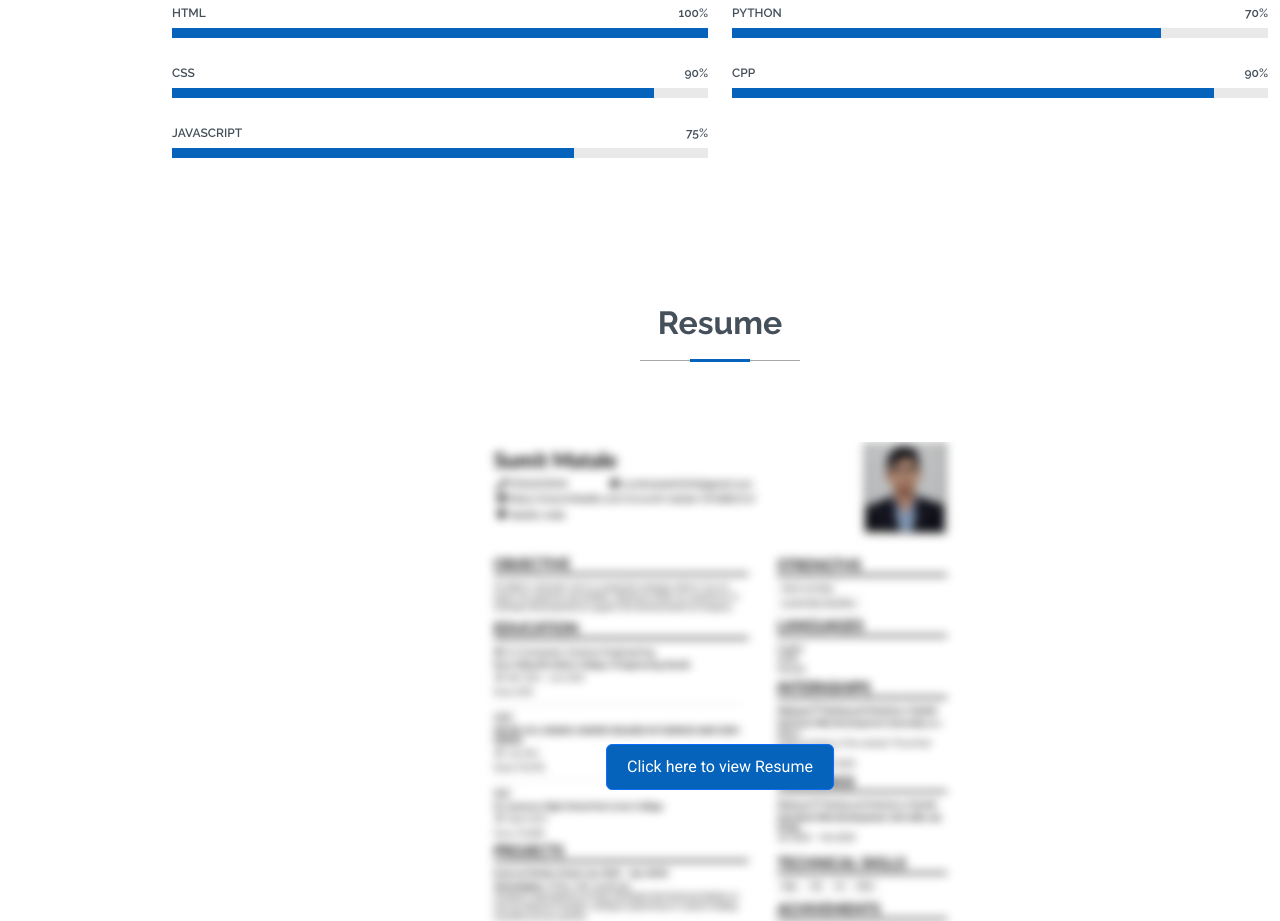
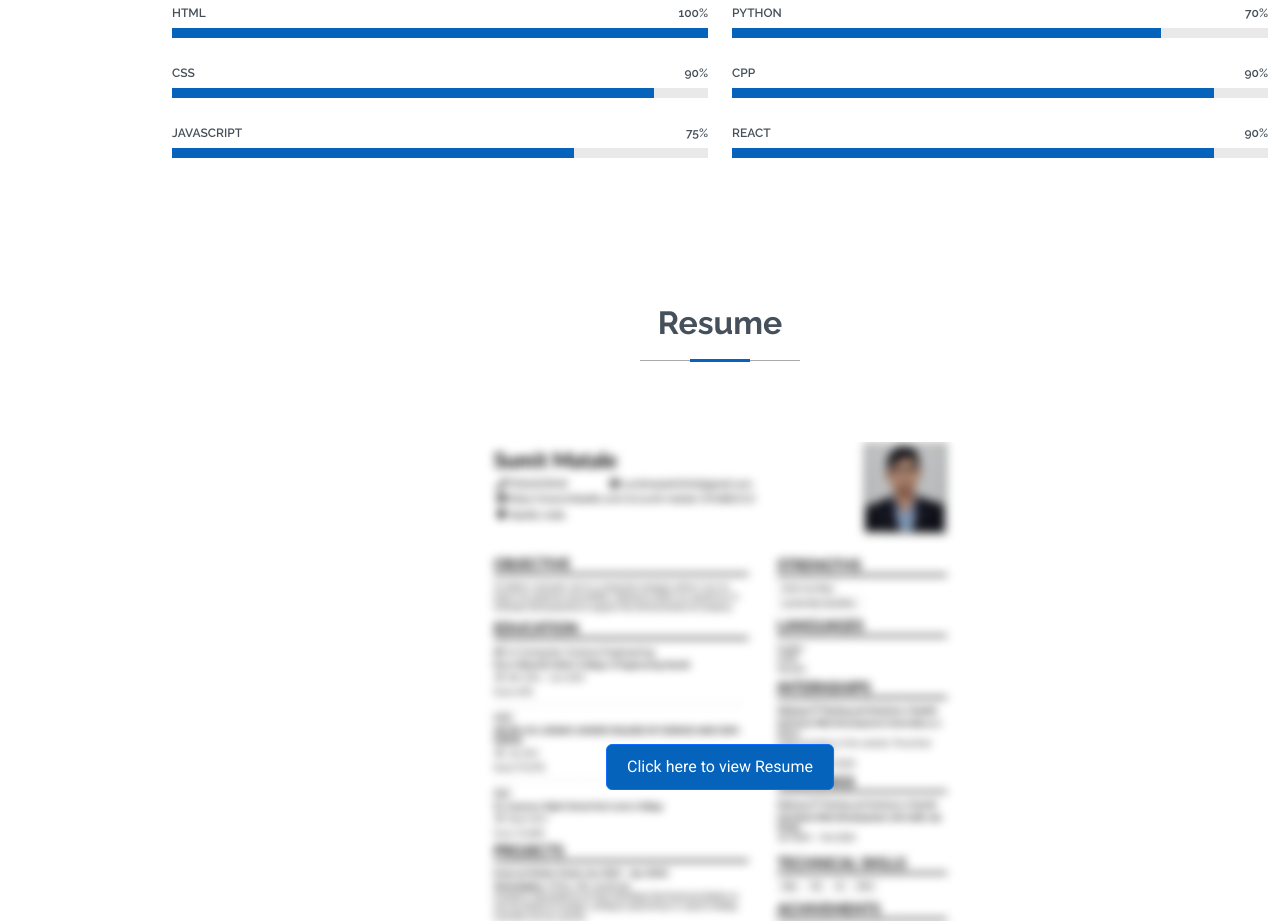
Before and after one commit to Sumit5646/Portfolio, a plain HTML site: page index.html in a window 1280 px wide. Shown: the part 1780-2701 px from the top of the page. Drawn offline with Linux system fonts and the light colour scheme.

Commit message:
index.html

```diff
--- a/index.html
+++ b/index.html
@@ -201,6 +201,13 @@
                 <div class="progress-bar" role="progressbar" aria-valuenow="90" aria-valuemin="0" aria-valuemax="100"></div>
               </div>
             </div><!-- End Skills Item -->
+
+            <div class="progress">
+              <span class="skill"><span>React</span> <i class="val">90%</i></span>
+              <div class="progress-bar-wrap">
+                <div class="progress-bar" role="progressbar" aria-valuenow="90" aria-valuemin="0" aria-valuemax="100"></div>
+              </div>
+            </div>
 
           </div>
 
```
